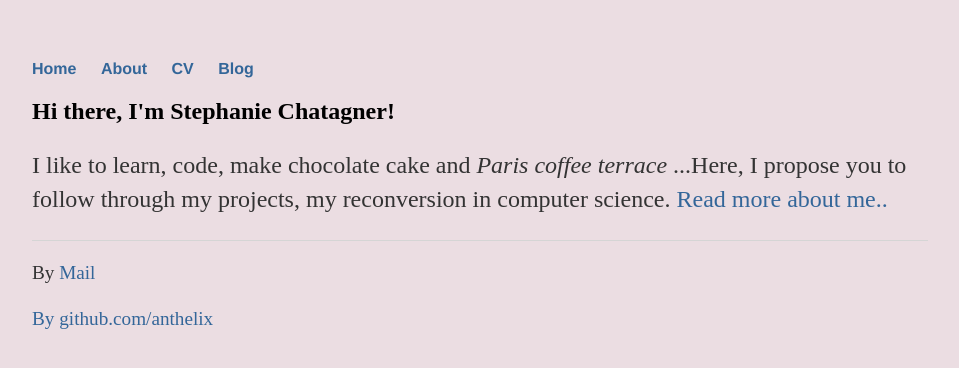
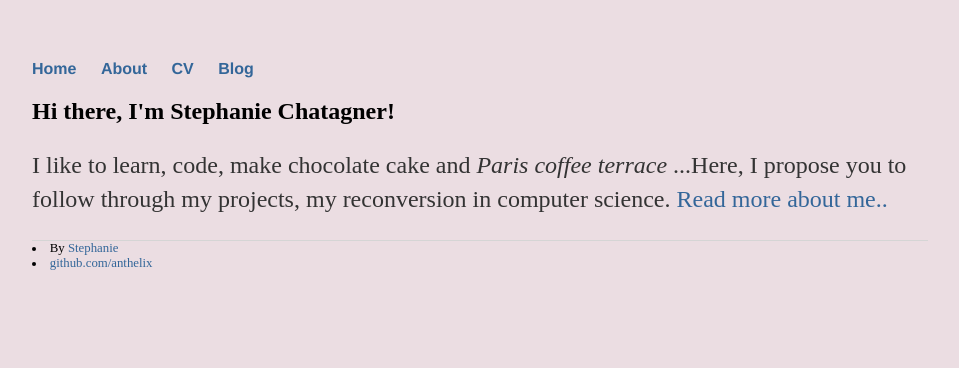
Before and after one commit to anthelix/anth_blog, a Jekyll site: the page built from index.html, in a window 1280 px wide. Shown: the top 368 px of the page, without its empty margins (160-1119 px from the left). Built offline with Jekyll 4.4.1, drawn with Linux system fonts in a browser that asks for light colours.

Commit message:
update default

```diff
--- a/_includes/footer.html
+++ b/_includes/footer.html
@@ -1,4 +1,4 @@
 <footer>
-    <p>By <a href="hmailto:sdulou@free.fr">Mail</p>
-    <p>By <a href="https://github.com/anthelix">github.com/anthelix</p>
+    <li>By <a href="hmailto:sdulou@free.fr">Stephanie</li>
+    <li><a href="https://github.com/anthelix">github.com/anthelix</li>
 </footer>
```
